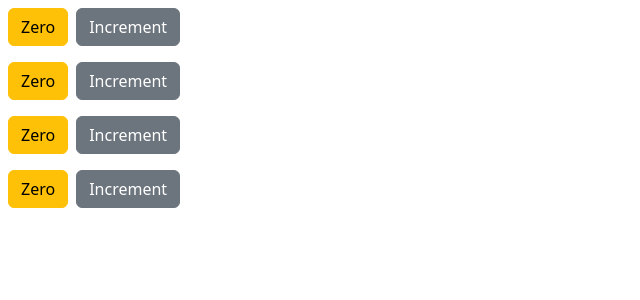
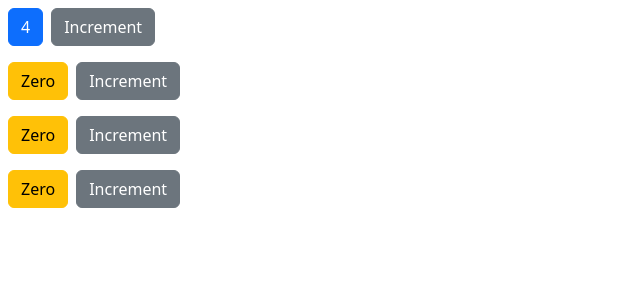
Before and after one commit to Mrkotadiya/React-Prg, a React (Create React App) app: page / in a window 1280 px wide. Shown: the top 300 px of the page, without its empty margins (0-640 px from the left). Built offline with nearby package versions, Linux system fonts and the light colour scheme.

Commit message:
Passing data into Components

```diff
--- a/src/components/counter.jsx
+++ b/src/components/counter.jsx
@@ -2,7 +2,7 @@
 
 class Counter extends Component {
   state = {
-    count: 0,
+    count: this.props.value
   };
 
   handalIncrement=()=> {
@@ -11,6 +11,7 @@
   }
 
   render() {
+    console.log("props",this.props);
     return (
       <div>
         <span className={this.getBageClasses()}>{this.formateData()}</span>
--- a/src/components/counters.jsx
+++ b/src/components/counters.jsx
@@ -5,7 +5,7 @@
 
     state={
         counters:[
-            {id:1,value:0},
+            {id:1,value:4},
             {id:2,value:0},
             {id:3,value:0},
             {id:4,value:0},
@@ -15,7 +15,8 @@
   render() {
     return (
       <div>
-         {this.state.counters.map(counters=><Counter key={counters.id}/>)}
+         {this.state.counters.map(counter=>
+         <Counter key={counter.id} value={counter.value}/>)}
     </div>
     )
   }
```
